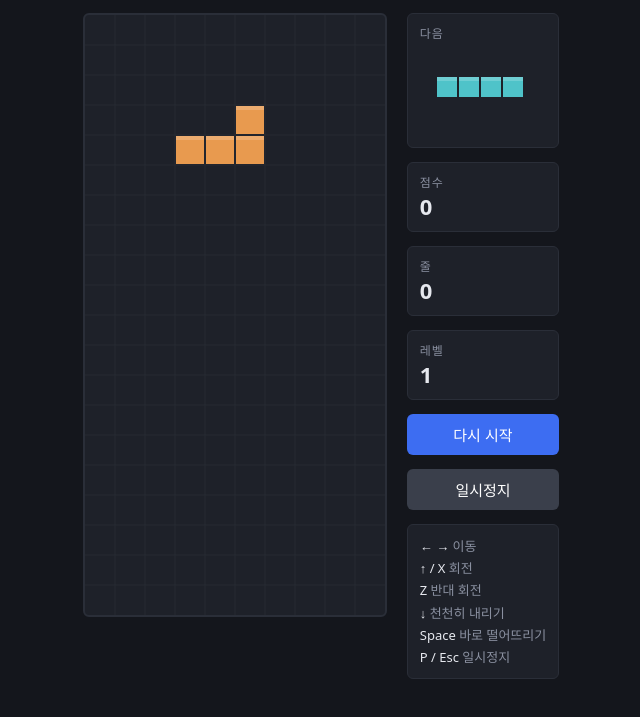
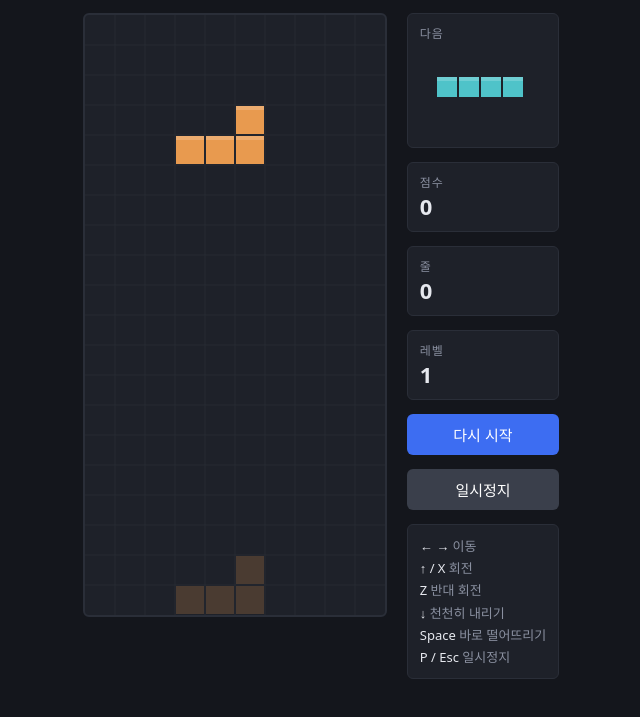
Before and after one commit to haechu132/tetris, a plain HTML site: page index.html in a window 1280 px wide. Both pictures are taken after a click on the button "시작". Shown: the part 81-798 px from the top of the page, without its empty margins (319-959 px from the left). Drawn offline with Linux system fonts and the light colour scheme.

Commit message:
고스트 블록 기능 추가 (features/ghost.js)
현재 블록이 떨어질 자리를 draw 이벤트에서 반투명하게 미리 표시합니다.

Co-Authored-By: Claude Opus 5.5 <noreply@anthropic.com>

```diff
--- /dev/null
+++ b/features/ghost.js
@@ -0,0 +1,47 @@
+/*
+ * NULLBLOCK 기능: 고스트 블록
+ * 현재 블록을 끝까지 내렸을 때 놓일 자리를 반투명하게 미리 보여 줍니다.
+ */
+(() => {
+  if (!window.NULLBLOCK) return;
+
+  const COLORS = { I: '#4fc3c9', O: '#e8c547', T: '#a77bd9', S: '#6cc46a', Z: '#e06464', J: '#5b8de0', L: '#e89a4f' };
+  const ALPHA = 0.22;
+
+  function cellsOf(shape, ox, oy) {
+    const out = [];
+    shape.forEach((row, y) => row.forEach((v, x) => { if (v) out.push({ x: ox + x, y: oy + y }); }));
+    return out;
+  }
+
+  function collides(grid, cols, rows, shape, ox, oy) {
+    return cellsOf(shape, ox, oy).some(({ x, y }) =>
+      x < 0 || x >= cols || y >= rows || (y >= 0 && grid[y] && grid[y][x]));
+  }
+
+  NULLBLOCK.on('draw', ({ ctx, size }) => {
+    const s = NULLBLOCK.getState();
+    if (!s.running || s.over || !s.piece || !s.grid) return;
+    const { grid, cols, rows, piece } = s;
+    if (collides(grid, cols, rows, piece.shape, piece.x, piece.y)) return;
+
+    let gy = piece.y;
+    while (!collides(grid, cols, rows, piece.shape, piece.x, gy + 1)) gy++;
+    if (gy === piece.y) return; // 이미 바닥: 현재 블록과 겹치므로 그리지 않음
+
+    const color = COLORS[piece.type] || '#ffffff';
+    const own = new Set(cellsOf(piece.shape, piece.x, piece.y).map(c => c.x + ',' + c.y));
+
+    ctx.save();
+    try {
+      ctx.globalAlpha = ALPHA;
+      ctx.fillStyle = color;
+      cellsOf(piece.shape, piece.x, gy).forEach(({ x, y }) => {
+        if (y < 0 || own.has(x + ',' + y)) return;
+        ctx.fillRect(x * size + 1, y * size + 1, size - 2, size - 2);
+      });
+    } finally {
+      ctx.restore();
+    }
+  });
+})();
--- a/index.html
+++ b/index.html
@@ -32,6 +32,7 @@
 </div>
 
 <script src="game.js"></script>
+<script src="features/ghost.js"></script>
 <!-- 기능 파일은 game.js 아래에 한 줄씩 추가하세요. 예:
 <script src="features/sound.js"></script>
 -->
```
